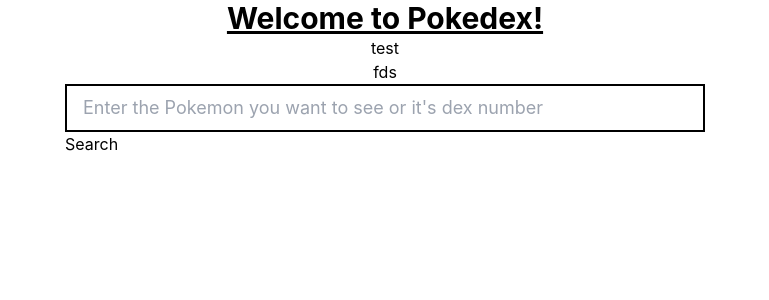
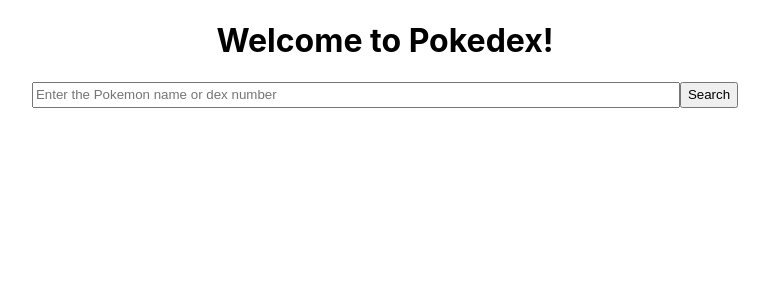
Before and after one commit to JonathanLee2020/reactExperimenting, a React (Create React App) app in the folder react-experimenting/: page / in a window 1280 px wide. Shown: the top 300 px of the page, without its empty margins (255-1024 px from the left). Built offline with nearby package versions, Linux system fonts and the light colour scheme; no server answers.

Commit message:
added styling to input and searchbar

```diff
--- a/react-experimenting/src/index.css
+++ b/react-experimenting/src/index.css
@@ -12,7 +12,23 @@
     monospace;
 }
 
-
+/*
 @tailwind base;
 @tailwind components;
-@tailwind utilities;
+@tailwind utilities; */
+
+.home__container {
+  display: flex;
+  flex-direction: column;
+  justify-content: center;
+  align-items: center;
+}
+
+.input__wrapper {
+  display: flex;
+}
+
+.searchBar {
+  height: 20px;
+  width: 50vw;
+}
--- a/react-experimenting/src/pages/Home.jsx
+++ b/react-experimenting/src/pages/Home.jsx
@@ -1,18 +1,16 @@
-import { useEffect, useRef } from "react";
+import { useEffect } from "react";
+import "../index.css"
 
 function Home () {
 
     return (
-        <div className="flex flex-col items-center justify-center">
+        <div className="home__container">
             <h1 className="text-3xl font-bold underline">Welcome to Pokedex!</h1>
-            <h2>test</h2>
-            <h4>fds</h4>
-            <div className="input w-1/2 flex-row items-center justify-center">
+            <div className="input__wrapper">
                 <input
                 type="text"
-                className="pokemon h-100 px-4 py-2 text-lg border-2 border-black"
-                style={{width: "100%"}}
-                placeholder="Enter the Pokemon you want to see or it's dex number"/>
+                className="searchBar"
+                placeholder="Enter the Pokemon name or dex number"/>
                 <button>Search</button>
             </div>
 
```
